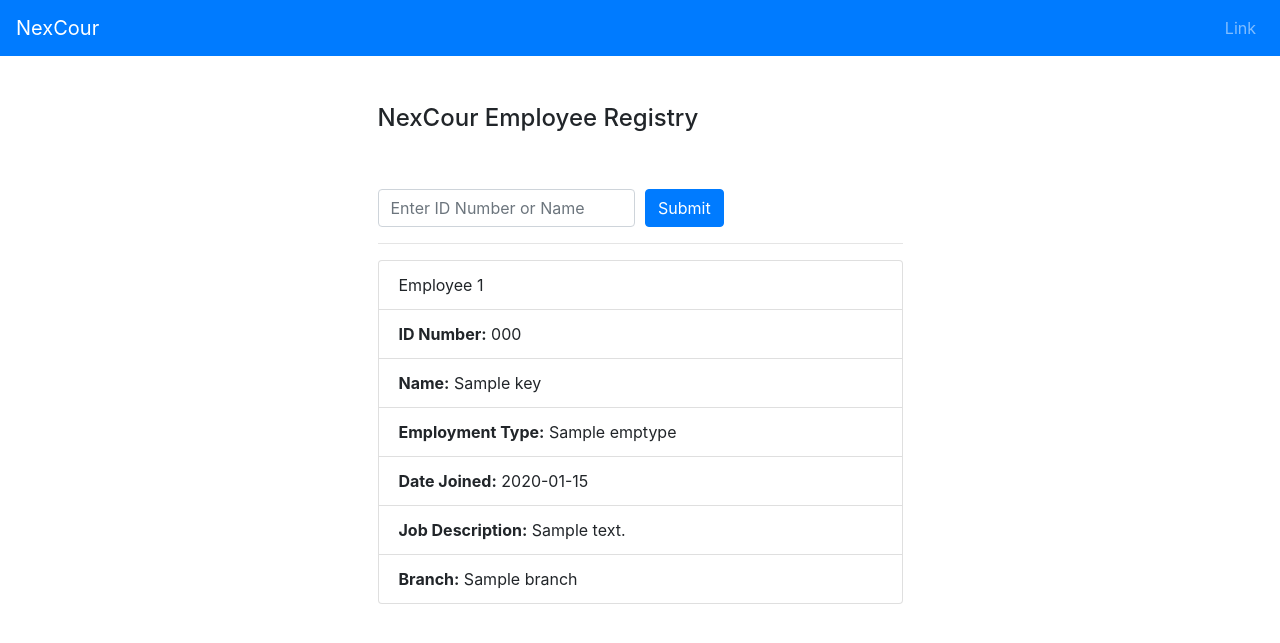
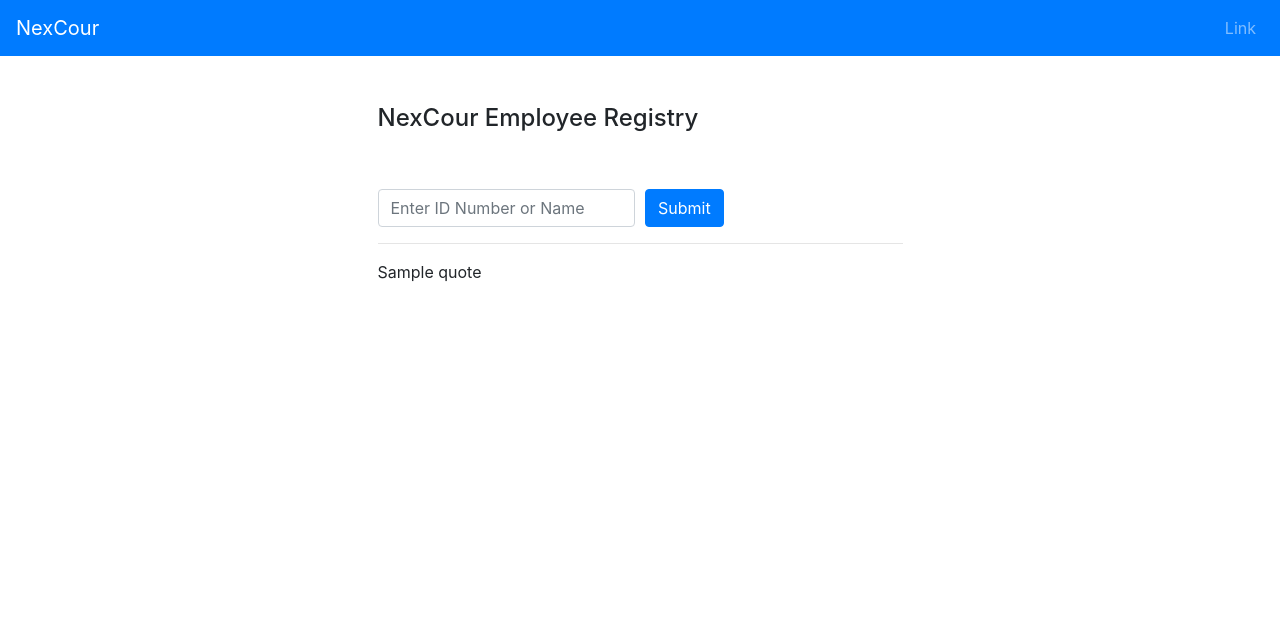
Before and after one commit to courthub74/employees-frontend-SANDBOX, a Django app: template employeefront/templates/home.html in a window 1280 px wide. Shown: the top 643 px of the page. Run offline with Django 3.2, Linux system fonts and the light colour scheme; the template is opened without the code that fills it: most values are stand-ins (such as "Sample title", 1, 10 or a date in 2020); some libraries are stand-ins or nearby versions.

Commit message:
quote output

```diff
--- a/employeefront/templates/home.html
+++ b/employeefront/templates/home.html
@@ -24,13 +24,15 @@
 
 		<hr>
 
+		{{ quote }}
+
 		<!-- {{ employee }} -->
 
 
-		{% for key in employee %}
+		<!-- {% for key in employee %} -->
 
 			<!-- {{ key }} -->
-			<ul class="list-group">
+			<!-- <ul class="list-group">
 			  <li class="list-group-item">Employee {{ key.id }}</li>
 			  <li class="list-group-item"><b>ID Number:</b> {{ key.idcode }}</li>
 			  <li class="list-group-item"><b>Name:</b> {{ key.name }}</li>
@@ -38,27 +40,9 @@
 			  <li class="list-group-item"><b>Date Joined:</b> {{ key.datejoin }}</li>
 			  <li class="list-group-item"><b>Job Description:</b> {{ key.jobdescrp }}</li>
 			  <li class="list-group-item"><b>Branch:</b> {{ key.branch }}</li>
-			</ul>
+			</ul> -->
 
-
-
-
-		{% endfor %}
-
-		<!-- {% for x in employee %}
-
-			<ul class="list-group">
-			  <li class="list-group-item">{{ x.idcode}}</li>
-			  <li class="list-group-item">{{ x.name }}</li>
-			  <li class="list-group-item">{{ x.emptype }}</li>
-			  <li class="list-group-item">{{ x.empstatus }}</li>
-			  <li class="list-group-item">{{ x.datejoin }}</li>
-			  <li class="list-group-item">{{ x.jobdescrp }}</li>
-			  <li class="list-group-item">{{ x.branch }}</li>
-			</ul>
-
-
-		{% endfor %} -->
+		<!-- {% endfor %} -->
 
 
 {% endblock %}
--- a/employeefront/views.py
+++ b/employeefront/views.py
@@ -7,4 +7,8 @@ def home(request):
 	import json
 	employee_request = requests.get("http://nexcouremployees.courdevelops.com/employees/?format=json")
 	employee = json.loads(employee_request.content)
-	return render(request, 'home.html', {'employee': employee})
+	if request.method == 'POST':
+		quote = request.POST['quote']
+		return render(request, 'home.html', {'quote': quote})
+	else:
+		return render(request, 'home.html', {})
```
